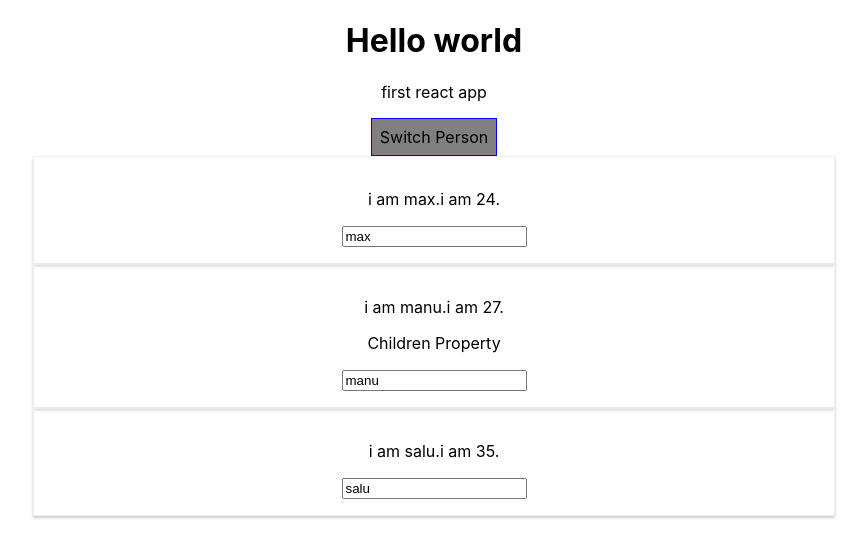
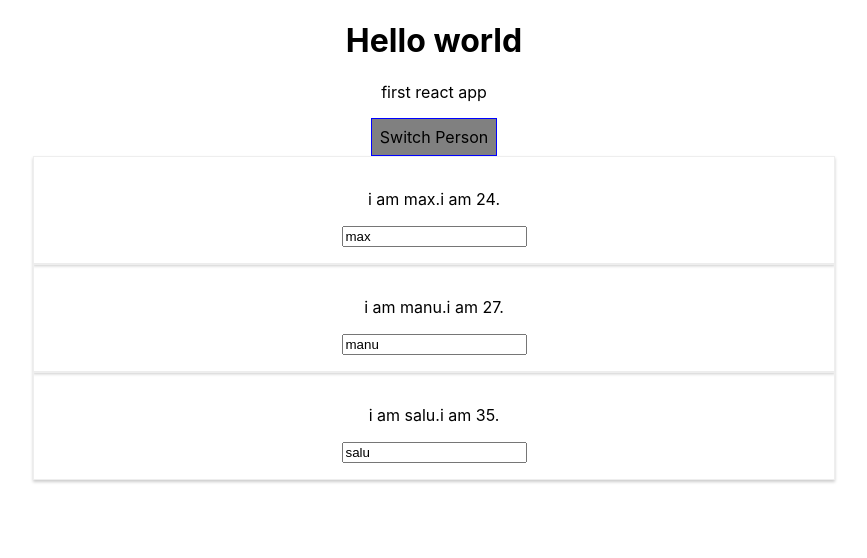
Before and after one commit to PHerath/react-app, a React (Create React App) app: page / in a window 1280 px wide. Both pictures are taken after a click on the button "Switch Person". Shown: the top 558 px of the page, without its empty margins (206-1073 px from the left). Built offline with nearby package versions, Linux system fonts and the light colour scheme.

Commit message:
output lists of persons using js map function

```diff
--- a/src/App.js
+++ b/src/App.js
@@ -85,22 +85,13 @@
     if(this.state.showPersons){
         persons = (
             <div>
-            <Person
-            name = { this.state.persons[0].name }
-            age = { this.state.persons[0].age }
-            change = { this.nameChangedHandler }
-            />
-            <Person
-            name = { this.state.persons[1].name }
-            age = { this.state.persons[1].age }
-            click = { this.switchNameHandler.bind(this, "max!") }
-            change = { this.nameChangedHandler }>
-            Children Property
-            </Person>
-            <Person
-            name = { this.state.persons[2].name }
-            age = { this.state.persons[2].age }
-            />
+                {
+                    this.state.persons.map( person => {
+                        return <Person
+                        name = {person.name}
+                        age = {person.age}/>
+                    })
+                }
         </div>
         )
     };
```
